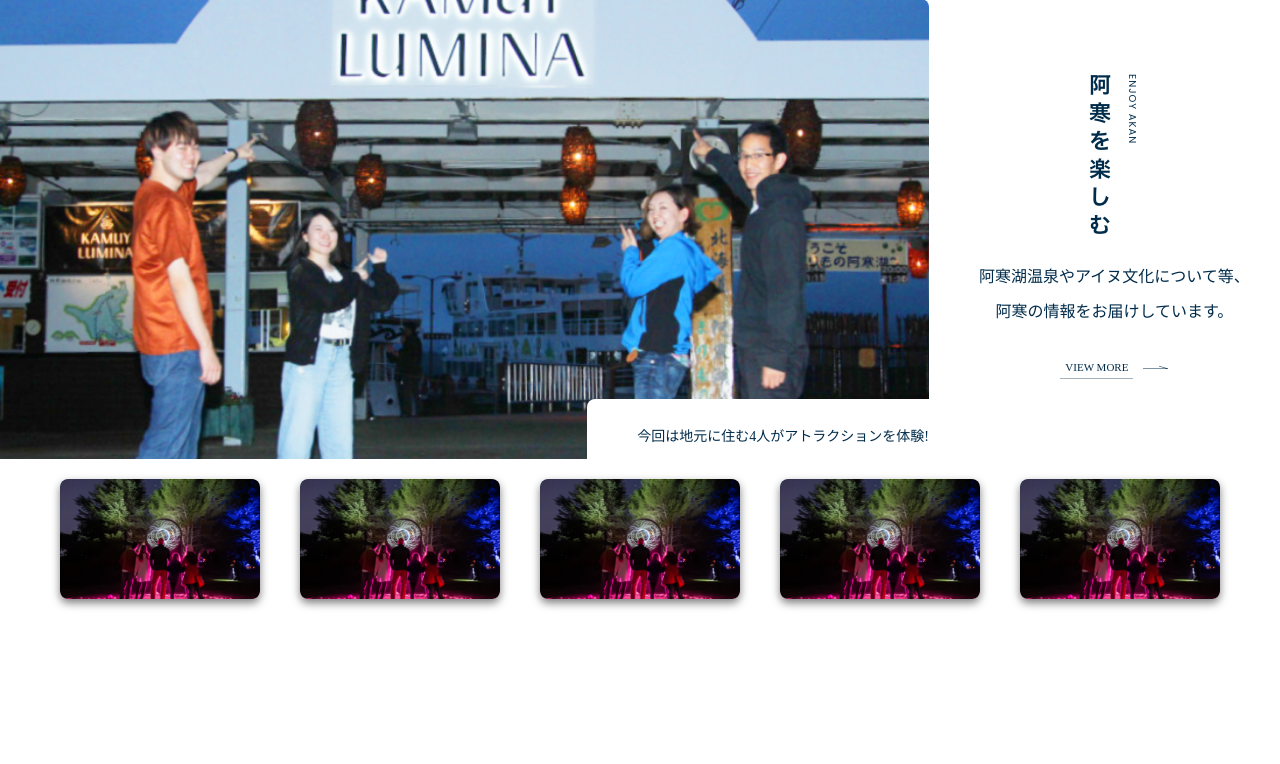
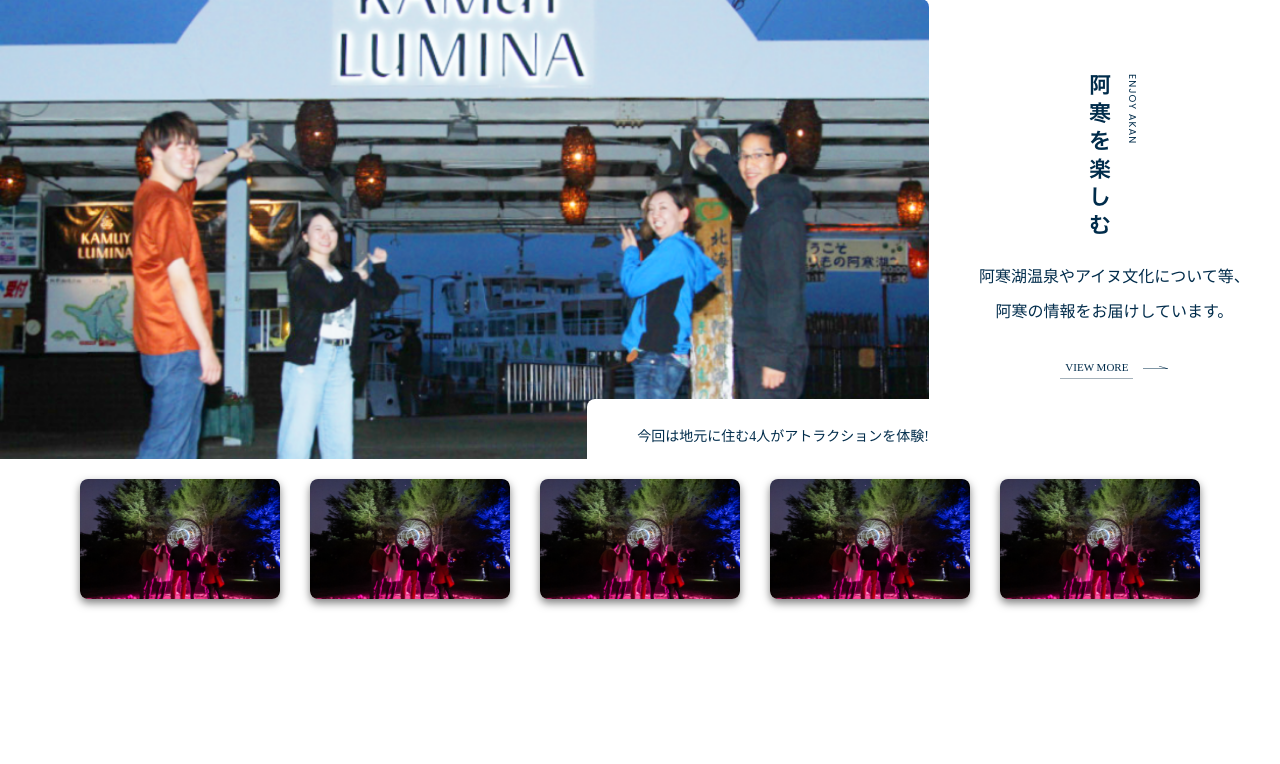
Before and after one commit to sasaki-ashby/kamuylumina_sp, a PHP site: page /top.html in a window 1280 px wide. Shown: the part 5595-6359 px from the top of the page. Run offline with PHP 8.4, Linux system fonts and the light colour scheme; some libraries are stand-ins or nearby versions.

Commit message:
fix: [Fix]トップ画面修正その３(優先) #35

```diff
--- a/assets/common/css/style.css
+++ b/assets/common/css/style.css
@@ -3,3 +3,7 @@ body {
   margin: 0;
   padding: 0;
 }
+
+a {
+  text-decoration: none;
+}
--- a/assets/top/css/top_middle_1.css
+++ b/assets/top/css/top_middle_1.css
@@ -86,6 +86,9 @@
     padding: 10px;
   }
 }
+.top1-under-container:hover {
+  opacity: 0.8;
+}
 
 @media screen and (max-width: 768px) {
   .top1-under-left-img {
@@ -93,10 +96,6 @@
     height: 63px;
     margin: 0;
   }
-}
-
-.top1-a {
-  text-decoration: none;
 }
 
 .top1-text-container {
--- a/assets/top/css/top_middle_11.css
+++ b/assets/top/css/top_middle_11.css
@@ -75,7 +75,6 @@
   height: 271px;
   background-size: cover;
   background-position: center;
-  margin: 10px;
 }
 @media screen and (max-width: 768px) {
   .top11-img {
--- a/assets/top/css/top_middle_13.css
+++ b/assets/top/css/top_middle_13.css
@@ -78,6 +78,10 @@
   color: #002c4b;
 }
 
+.top13-sub-title:hover {
+  opacity: 0.5;
+}
+
 .top13-text {
   font-size: 13px;
   object-fit: cover;
--- a/assets/top/css/top_middle_14.css
+++ b/assets/top/css/top_middle_14.css
@@ -85,6 +85,10 @@
   margin: 5px;
 }
 
+.top14-facebook-btn:hover {
+  opacity: 0.5;
+}
+
 .top14-instagram-btn {
   cursor: pointer;
   border: 1px solid #000;
@@ -94,6 +98,10 @@
   display: flex;
   align-items: center;
   margin: 5px;
+}
+
+.top14-instagram-btn:hover {
+  opacity: 0.5;
 }
 
 .top14-facebook-icon {
--- a/assets/top/css/top_middle_2.css
+++ b/assets/top/css/top_middle_2.css
@@ -95,6 +95,9 @@
   }
 }
 
+.top2-a {
+  text-decoration: none;
+}
 .top2-under-btn {
   writing-mode: vertical-rl;
   background-color: #002c4b;
@@ -106,7 +109,6 @@
   padding: 25px 12px;
   border-radius: 5px;
   margin-right: 20px;
-  cursor: pointer;
 }
 @media screen and (max-width: 768px) {
   .top2-under-btn {
--- a/assets/top/css/top_middle_8.css
+++ b/assets/top/css/top_middle_8.css
@@ -117,8 +117,48 @@
 
 .top8-under-container {
   display: flex;
-  justify-content: space-evenly;
+  justify-content: center;
   margin: 20px;
+}
+
+.top8-img-list {
+  list-style: none;
+  padding: 0;
+  margin: 0;
+  display: flex;
+  gap: 30px;
+}
+
+.top8-img-list li {
+  flex: 1;
+  position: relative;
+}
+
+.image-caption {
+  position: absolute;
+  top: 50%;
+  left: 50%;
+  transform: translate(-50%, -50%);
+  background-color: rgba(0, 0, 0, 0.1);
+  color: #ffffff;
+  font-size: 14px;
+  visibility: hidden;
+  opacity: 0;
+  transition: visibility 0s, opacity 0.3s;
+  width: 100%;
+  max-width: 150px;
+}
+
+.top8-img-list li:hover .image-caption {
+  visibility: visible;
+  opacity: 0.5;
+  cursor: pointer;
+}
+
+.top8-img-list li:hover img {
+  transform: translateY(-5px);
+  transition: transform 0.3s;
+  cursor: pointer;
 }
 
 .top8-img {
--- a/top.html
+++ b/top.html
@@ -93,6 +93,7 @@
             <button class="lang-btn2" data-btn="langBtn2">ENGLISH</button>
             <button class="lang-btn3" data-btn="langBtn3">繁体字</button>
           </div>
+          <a href="#">
             <div class="official-btn">
               オフィシャルサイト
               <img
@@ -101,6 +102,8 @@
                 class="arrow-image"
               />
             </div>
+          </a>
+          <a href="#">
             <div class="ticket-btn">
               チケット購入はコチラ
               <img
@@ -109,6 +112,7 @@
                 class="arrow-image"
               />
             </div>
+          </a>
         </div>
         <div class="hamburger">
           <!-- ハンバーガーメニューの線 -->
@@ -124,6 +128,7 @@
           <button class="lang-btn2" data-btn="langBtn2">ENGLISH</button>
           <button class="lang-btn3" data-btn="langBtn3">繁体字</button>
         </div>
+        <a href="#">
           <div class="official-btn">
             オフィシャルサイト
             <img
@@ -131,6 +136,8 @@
               class="arrow-image"
             />
           </div>
+        </a>
+        <a href="#">
           <div class="ticket-btn">
             チケット購入はコチラ
             <img
@@ -139,6 +146,7 @@
               class="arrow-image"
             />
           </div>
+        </a>
       </div>
 
       <script src="assets/common/js/hamburger_header.js"></script>
@@ -155,7 +163,7 @@
         <p class="top1-text">
           今年は特別な演出を追加したアップグレードバージョンをお楽しみいただけます！
         </p>
-        <a class="top1-a" href="https://www.kamuylumina.jp">
+        <a href="https://www.kamuylumina.jp">
           <div class="top1-under-container">
             <img
               class="top1-under-left-img"
@@ -345,6 +353,7 @@
               <br />
               阿寒の情報をお届けしています。
             </p>
+            <a class="top2-a" href="#">
               <div class="top8-more-btn" id="moreButton">
                 <p class="top8-text-btn">VIEW MORE</p>
                 <img
@@ -352,14 +361,52 @@
                   src="assets/common/img/icons/arrow_right.png"
                 />
               </div>
+            </a>
           </div>
         </div>
         <div class="top8-under-container">
+          <ul class="top8-img-list">
+            <a href="/article_detail.html">
+              <li>
                 <img class="top8-img" src="assets/article/img/spot_6.jpg" />
-          <img class="top8-img1" src="assets/article/img/spot_6.jpg" />
-          <img class="top8-img1" src="assets/article/img/spot_6.jpg" />
-          <img class="top8-img1" src="assets/article/img/spot_6.jpg" />
-          <img class="top8-img1" src="assets/article/img/spot_6.jpg" />
+                <span class="image-caption"
+                  >今回は地元に住む4人がアトラクションを体験!</span
+                >
+              </li>
+            </a>
+            <a href="">
+              <li>
+                <img class="top8-img" src="assets/article/img/spot_6.jpg" />
+                <span class="image-caption"
+                  >今回は地元に住む4人がアトラクションを体験!</span
+                >
+              </li>
+            </a>
+            <a href="">
+              <li>
+                <img class="top8-img" src="assets/article/img/spot_6.jpg" />
+                <span class="image-caption"
+                  >今回は地元に住む4人がアトラクションを体験!</span
+                >
+              </li>
+            </a>
+            <a href="">
+              <li>
+                <img class="top8-img" src="assets/article/img/spot_6.jpg" />
+                <span class="image-caption"
+                  >今回は地元に住む4人がアトラクションを体験!</span
+                >
+              </li>
+            </a>
+            <a href="">
+              <li>
+                <img class="top8-img" src="assets/article/img/spot_6.jpg" />
+                <span class="image-caption"
+                  >今回は地元に住む4人がアトラクションを体験!</span
+                >
+              </li>
+            </a>
+          </ul>
         </div>
       </div>
       <!-- スライド8枚目 -->
@@ -409,10 +456,21 @@
         </div>
         <div class="top11-right-container">
           <div>
-            <img class="top11-img" src="assets/top/img/top11_img.jpg" />
+            <img
+              class="top11-img"
+              src="assets/top/img/top11_img.jpg"
+              style="width: 510px; height: 315px"
+            />
           </div>
           <div>
-            <img class="top11-img" src="assets/top/img/top11_img2.png" />
+            <iframe
+              src="https://www.google.com/maps/embed?pb=!1m28!1m12!1m3!1d1619.8314586029835!2d139.8096272718674!3d35.709911798369525!2m3!1f0!2f0!3f0!3m2!1i1024!2i768!4f13.1!4m13!3e6!4m5!1s0x60188ed7294c99e9%3A0x6bf1a5d958b8f0f!2z5p2x5Lqs6YO95aKo55Sw5Yy65oq85LiK77yR5LiB55uu77yRIOOBqOOBhuOBjeOCh-OBhuOCueOCq-OCpOODhOODquODvOmnhQ!3m2!1d35.7104225!2d139.8091541!4m5!1s0x60188ed0d12f9adf%3A0x7d1d4fb31f43f72a!2z44CSMTMxLTAwNDUg5p2x5Lqs6YO95aKo55Sw5Yy65oq85LiK77yR5LiB55uu77yR4oiS77ySIOadseS6rOOCueOCq-OCpOODhOODquODvA!3m2!1d35.7100627!2d139.8107004!5e0!3m2!1sja!2sjp!4v1630742236273!5m2!1sja!2sjp"
+              width="510"
+              height="315"
+              style="border-radius: 8px"
+              allowfullscreen=""
+              loading="lazy"
+            ></iframe>
           </div>
         </div>
       </div>
@@ -426,13 +484,15 @@
         <img class="top12-left-img2" src="assets/top/img/top11_img_sp.jpg" />
         <div class="top12-right-container">
           <img src="assets/top/img/top12_text.png" />
+          <a href="#">
             <div class="top12-more-btn" id="moreButton">
-            <p class="top12-text-btn">VIEW MORE</p>
+              <p class="top12-text-btn">INSTAGRAM</p>
               <img
                 class="top12-arrow-icon"
                 src="assets/common/img/icons/arrow_right_wihte.png"
               />
             </div>
+          </a>
         </div>
       </div>
       <!-- スライド12枚目 -->
@@ -444,7 +504,9 @@
         <div class="top13-left-container">
           <img class="top13-left-img" src="assets/top/img/top13_img1.png" />
           <p class="top13-title">Akan Adventure Tourism</p>
+          <a href="http://akanat.co.jp/atdepartment/en/">
             <p class="top13-sub-title">http://akanat.co.jp/atdepartment/en/</p>
+          </a>
           <p class="top13-text">
             阿寒では自然のアクティビティが沢山ありますので是非体験してください。
             <br />
@@ -452,6 +514,7 @@
             <br />
             是非ご確認ください。
           </p>
+          <a href="#">
             <div class="top13-more-btn" id="moreButton">
               <p class="top13-text-btn">VIEW MORE</p>
               <img
@@ -459,11 +522,14 @@
                 src="assets/common/img/icons/arrow_right.png"
               />
             </div>
+          </a>
         </div>
         <div class="top13-right-container">
           <img class="top13-right-img" src="assets/top/img/top5_img.jpg" />
           <p class="top13-title">カムイルミナへの旅 オフィシャルサイト</p>
+          <a href="https://www.kamuylumina.jp/">
             <p class="top13-sub-title">https://www.kamuylumina.jp/</p>
+          </a>
           <p class="top13-text">
             カムイルミナの魅力的なストーリーや動画など、ぜひ公式サイトをご覧ください。
             <br />
@@ -471,6 +537,7 @@
             <br />
             カムイルミナを存分に楽しむためにも公式サイトをぜひご訪問ください。
           </p>
+          <a href="#">
             <div class="top13-more-btn" id="moreButton">
               <p class="top13-text-btn">VIEW MORE</p>
               <img
@@ -478,6 +545,7 @@
                 src="assets/common/img/icons/arrow_right.png"
               />
             </div>
+          </a>
         </div>
       </div>
 
@@ -501,6 +569,7 @@
             是非フォローとチェックお願いいたします！
           </p>
           <div class="top14-sns-container">
+            <a href="#">
               <div class="top14-facebook-btn">
                 <img
                   class="top14-facebook-icon"
@@ -508,6 +577,8 @@
                   alt="facebook_icon"
                 />FACEBOOK
               </div>
+            </a>
+            <a href="#">
               <div class="top14-instagram-btn">
                 <img
                   class="top14-instagram-icon"
@@ -516,9 +587,38 @@
                 />
                 INSTAGRAM
               </div>
+            </a>
           </div>
         </div>
-        <div class="top14-right-container"></div>
+        <div class="top14-right-container">
+          <blockquote class="twitter-tweet">
+            <p lang="en" dir="ltr">
+              Sunsets don&#39;t get much better than this one over
+              <a href="https://twitter.com/GrandTetonNPS?ref_src=twsrc%5Etfw"
+                >@GrandTetonNPS</a
+              >.
+              <a
+                href="https://twitter.com/hashtag/nature?src=hash&amp;ref_src=twsrc%5Etfw"
+                >#nature</a
+              >
+              <a
+                href="https://twitter.com/hashtag/sunset?src=hash&amp;ref_src=twsrc%5Etfw"
+                >#sunset</a
+              >
+              <a href="http://t.co/YuKy2rcjyU">pic.twitter.com/YuKy2rcjyU</a>
+            </p>
+            &mdash; US Department of the Interior (@Interior)
+            <a
+              href="https://twitter.com/Interior/status/463440424141459456?ref_src=twsrc%5Etfw"
+              >May 5, 2014</a
+            >
+          </blockquote>
+          <script
+            async
+            src="https://platform.twitter.com/widgets.js"
+            charset="utf-8"
+          ></script>
+        </div>
       </div>
       <!-- スライド14枚目 -->
       <!-- スライド14枚目 -->
@@ -532,6 +632,7 @@
       />
       <p class="footer_text">KAMUY LUMINA SPECIAL SITE</p>
       <div class="btn-container">
+        <a href="#">
           <div class="official-btn">
             オフィシャルサイト
             <img
@@ -540,6 +641,8 @@
               alt="Arrow Right White"
             />
           </div>
+        </a>
+        <a href="#">
           <div class="ticket-btn">
             チケット購入はコチラ
             <img
@@ -548,6 +651,7 @@
               alt="Arrow Right"
             />
           </div>
+        </a>
       </div>
       <p class="under-text">COPYRIGHT COPYRIGHT COPYRIGHT COPYRIGHT</p>
       <div class="page-top-btn scroll-to-top-button" onclick="scrollToTop()">
```
Also changed, not shown: article.html (+33 -26 lines), article_detail.html (+13 -0 lines). Lines whose indentation alone changed are shown as unchanged.
